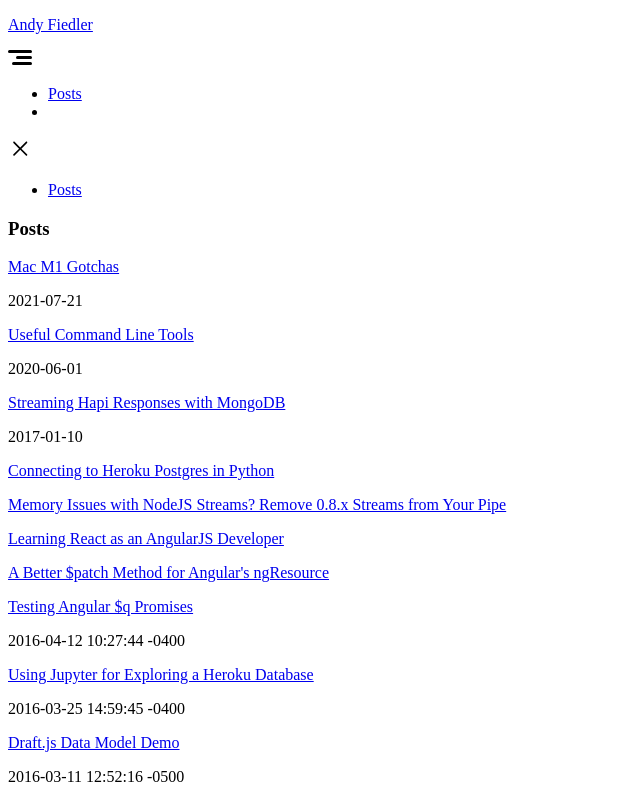
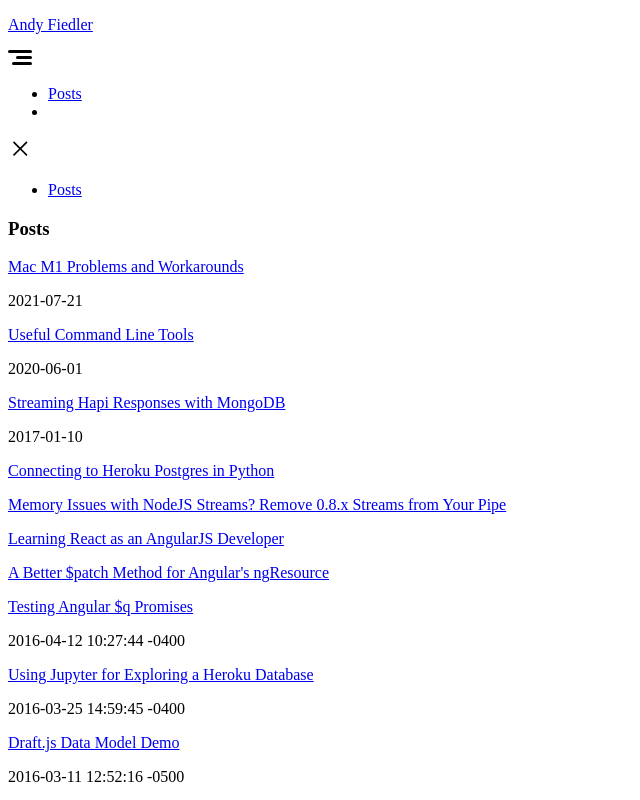
Before and after one commit to afiedler/andyfiedler-com, a Next.js app: page /posts in a window 1280 px wide. Shown: the top 800 px of the page, without its empty margins (0-640 px from the left). Built offline with nearby package versions, Linux system fonts and the light colour scheme; a small style sheet from the web is missing.

Commit message:
Add github pages action, cleanup

```diff
--- a/pages/posts/[id].tsx
+++ b/pages/posts/[id].tsx
@@ -7,9 +7,9 @@
 function TitleBlock({ post }: { post: PostMeta }) {
   return (
     <div className="border-b border-grey-lighter pb-8 sm:pb-12">
-      <span className="font-body text-green text-sm inline-block bg-green-light mb-5 sm:mb-8 px-2 py-1 rounded-full">
+      {/* <span className="font-body text-green text-sm inline-block bg-green-light mb-5 sm:mb-8 px-2 py-1 rounded-full">
         category
-      </span>
+      </span> */}
       <h2 className="font-body font-semibold text-primary dark:text-white text-3xl sm:text-4xl md:text-5xl block leading-tight">
         {post.title}
       </h2>
--- a/pages/posts/index.tsx
+++ b/pages/posts/index.tsx
@@ -37,14 +37,11 @@
         <PageGroup>
           <div className="flex flex-col sm:flex-row justify-between items-center border-t border-grey-lighter py-10 sm:py-12">
             <div className="flex flex-col sm:flex-row items-center mr-auto">
-              <a href="/" className="mr-auto sm:mr-6">
-                <img src="/assets/img/logo.svg" alt="logo" />
-              </a>
               <p className="font-body font-light text-primary dark:text-white pt-5 sm:pt-0">
-                ©2020 John Doe.
+                ©2021 Andy Fiedler
               </p>
             </div>
-            <div className="flex items-center pt-5 sm:pt-0 mr-auto sm:mr-0">
+            {/* <div className="flex items-center pt-5 sm:pt-0 mr-auto sm:mr-0">
               <a href="https://github.com/ " target="_blank">
                 <i className="text-4xl text-primary dark:text-white pl-5 hover:text-secondary dark:hover:text-secondary transition-colors bx bxl-github"></i>
               </a>
@@ -56,7 +53,7 @@
               <a href="https://www.linkedin.com/ " target="_blank">
                 <i className="text-4xl text-primary dark:text-white pl-5 hover:text-secondary dark:hover:text-secondary transition-colors bx bxl-linkedin"></i>
               </a>
-            </div>
+            </div> */}
           </div>
         </PageGroup>
       </div>
--- a/posts/2021-03-02-mac-m1-gotchas.md
+++ b/posts/2021-03-02-mac-m1-problems-workarounds.md
@@ -1,5 +1,5 @@
 ---
-title: "Mac M1 Gotchas"
+title: "Mac M1 Problems and Workarounds"
 date: "2021-07-21"
 ---
 
```
